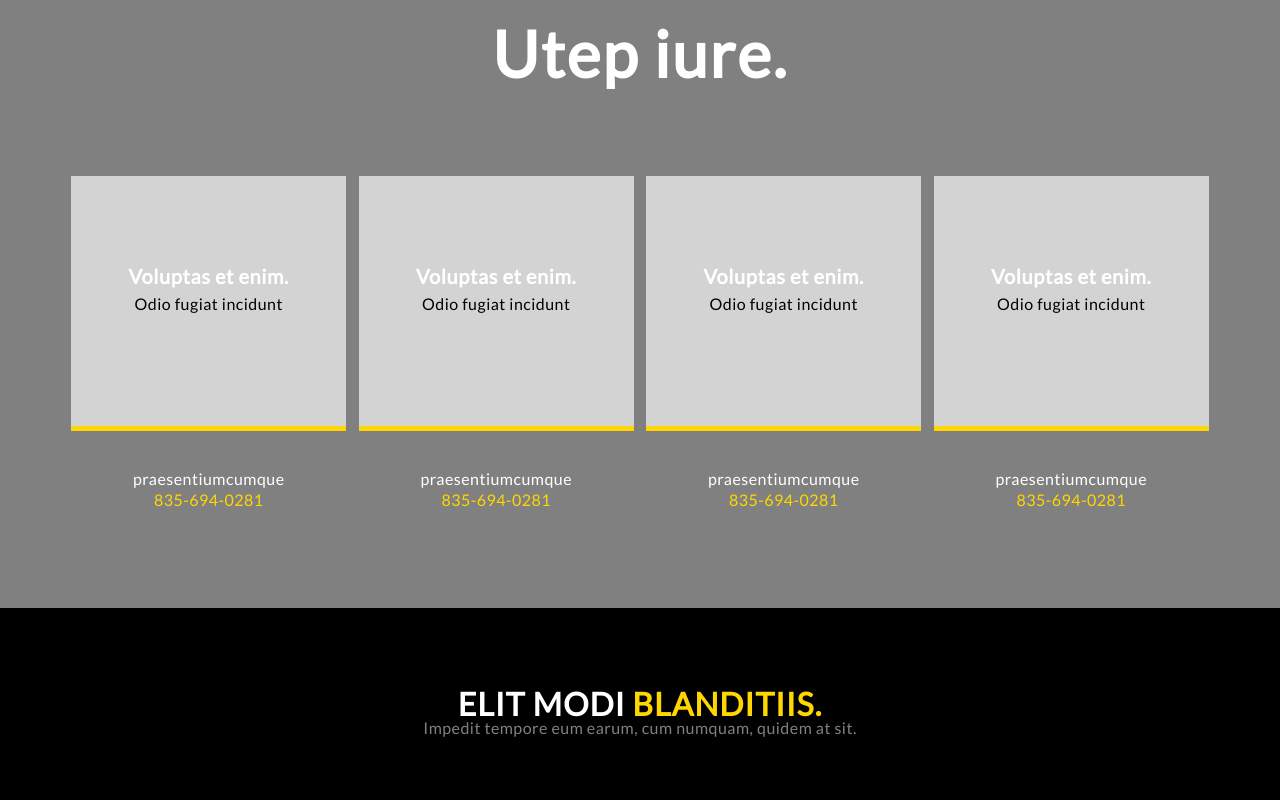
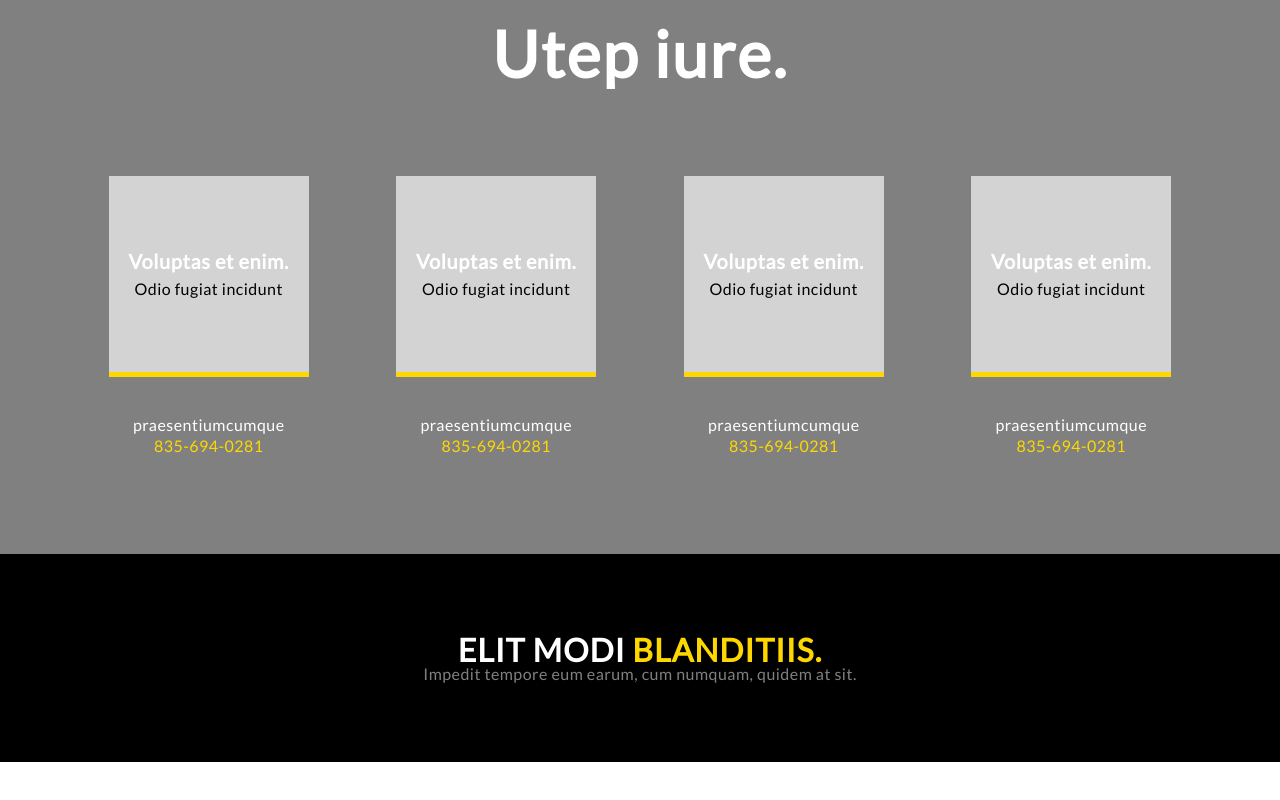
Before and after one commit to Pumala/websiteproject, a plain HTML site: page index.html in a window 1280 px wide. Shown: the part 3680-4480 px from the top of the page. After the commit the page ends 4442 px from the top, so only its background shows below. Drawn offline with Linux system fonts and the light colour scheme.

Commit message:
update styles

```diff
--- a/css/mainStyles.css
+++ b/css/mainStyles.css
@@ -263,13 +263,14 @@ hr {
 .contact-reason-box {
   background: lightgray;
   border-bottom: 5px solid gold;
-  width: 275px;
-  height: 250px;
+  width: 200px;
+  height: inherit;
   margin: 40px auto;
+  padding: 75px 0;
 }
 
 .contact-reason-box > h3 {
-  padding: 90px 0 10px 0;
+  padding: 0 0 10px 0;
 }
 
 .contact-reason-box > p {
```
